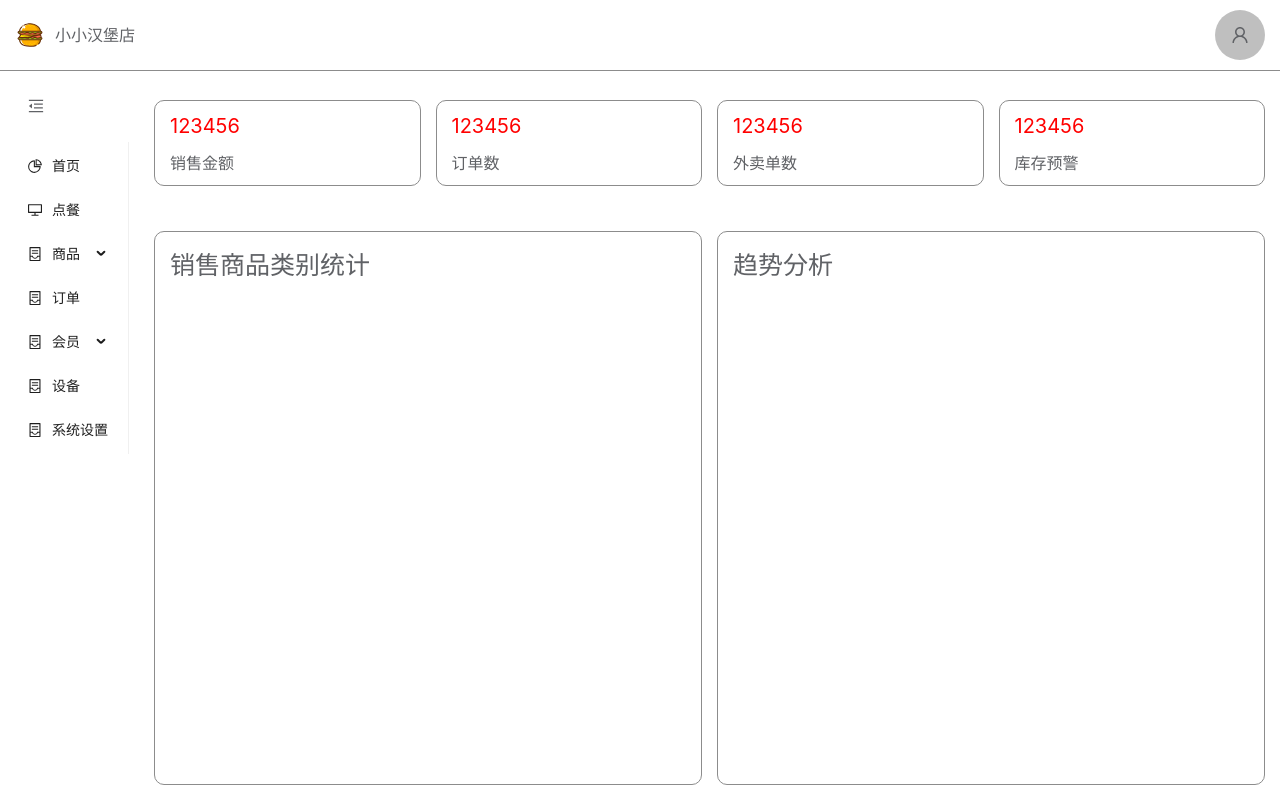
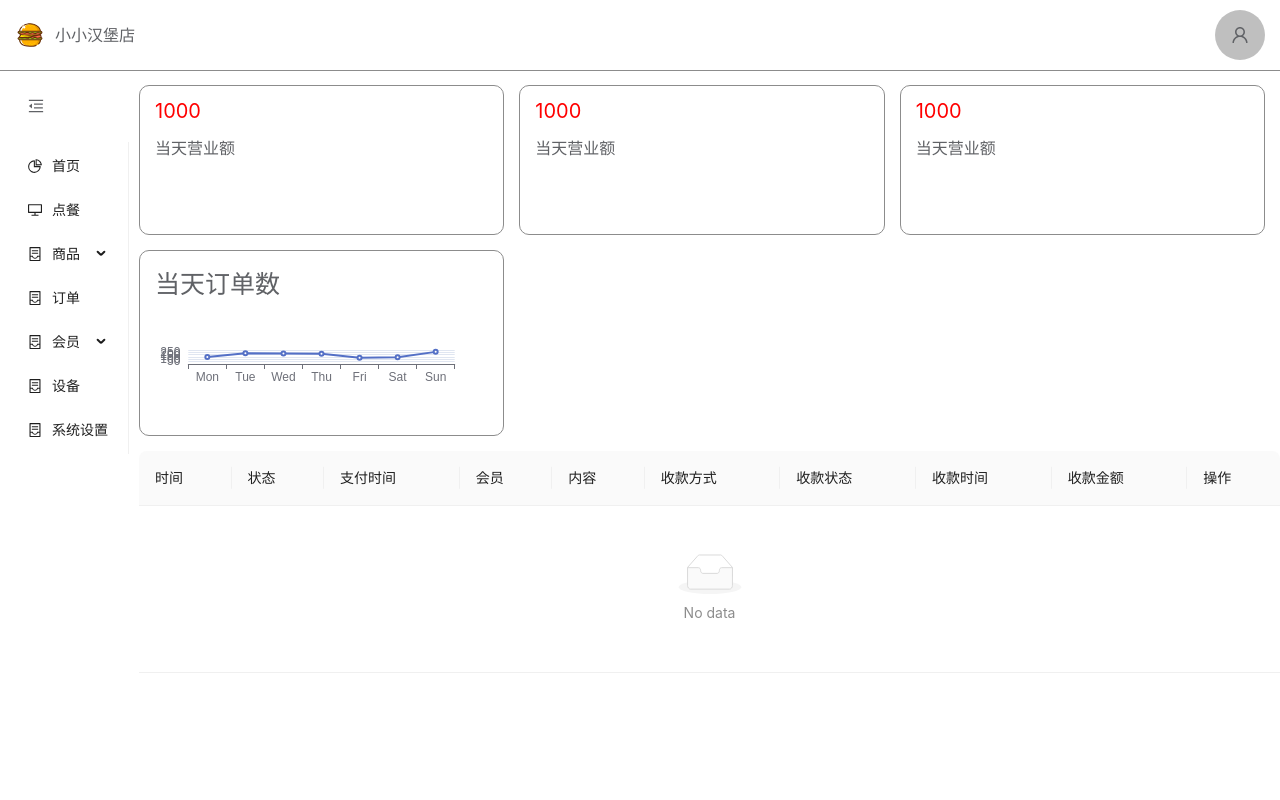
Before and after one commit to ZhangNoName/SunErp, a React (Vite) app in the folder packages/web/: page /record in a window 1280 px wide. Before the commit this address led to /home. Built offline with nearby package versions, Linux system fonts and the light colour scheme.

Commit message:
feat:初步开发图表卡片

```diff
--- a/packages/web/package.json
+++ b/packages/web/package.json
@@ -14,6 +14,7 @@
     "@ant-design/icons": "^5.5.1",
     "ahooks": "^3.8.1",
     "antd": "^5.21.2",
+    "echarts": "^5.5.1",
     "react": "^18.3.1",
     "react-dom": "^18.3.1",
     "react-router-dom": "^6.26.2"
--- a/packages/web/src/App.tsx
+++ b/packages/web/src/App.tsx
@@ -15,6 +15,7 @@ import DevicePage from "./pages/device/devicePage";
 import PromotPage from "./pages/item/promot/promotPage";
 import ComboPage from "./pages/item/combo/comboPage";
 import PricePage from "./pages/item/pirce/pricePage";
+import RecordPage from "./pages/record/recordPage";
 function App() {
   const layoutDom = (
     <>
@@ -31,6 +32,7 @@ function App() {
               <Route path="/item/price" element={<PricePage />} />
               <Route path="/item/combo" element={<ComboPage />} />
               <Route path="/item/promot" element={<PromotPage />} />
+              <Route path="/record" element={<RecordPage />} />
 
               <Route path="/deviceConfig" element={<DevicePage />} />
               <Route path="/systemConfig" element={<SettingPage />} />
--- a/packages/web/src/components/chartCard/chartCard.css
+++ b/packages/web/src/components/chartCard/chartCard.css
@@ -2,8 +2,15 @@
   border: 1px solid var(--border-color);
   border-radius: 1rem;
   padding: 1.5rem;
-  .title {
+  display: flex;
+  flex-direction: column;
+  justify-content: flex-start;
+  align-items: stretch;
+  .chart-card-title {
     font-size: 2.5rem;
     font-weight: 700;
   }
+  .chart-card-chart {
+    flex: 1;
+  }
 }
--- /dev/null
+++ b/packages/web/src/components/chartCard/chartCard.data.ts
@@ -0,0 +1,47 @@
+import {
+  // 系列类型的定义后缀都为 SeriesOption
+  BarSeriesOption,
+  EChartsOption,
+} from "echarts";
+export const DefaultBarOption: BarSeriesOption = {};
+export const DefaultTileOption: EChartsOption["title"] = {
+  show: false,
+};
+export const DefaultChartOptions: EChartsOption = {
+  title: DefaultTileOption,
+  xAxis: {
+    type: "category",
+    data: ["Mon", "Tue", "Wed", "Thu", "Fri", "Sat", "Sun"],
+  },
+  yAxis: {
+    type: "value",
+  },
+  series: [
+    {
+      data: [150, 230, 224, 218, 135, 147, 260],
+      type: "line",
+    },
+  ],
+};
+export const chartData = {
+  // 折线图数据
+  line: {
+    xAxis: ["1月", "2月", "3月", "4月", "5月", "6月", "7月"],
+    series: [
+      {
+        name: "订单数",
+        data: [12, 34, 56, 78, 90, 34, 12],
+      },
+    ],
+  },
+  // 柱状图数据
+  bar: {
+    xAxis: ["1月", "2月", "3月", "4月", "5月", "6月", "7月"],
+    series: [
+      {
+        name: "订单数",
+        data: [12, 34, 56, 78],
+      },
+    ],
+  },
+};
--- a/packages/web/src/components/chartCard/chartCard.tsx
+++ b/packages/web/src/components/chartCard/chartCard.tsx
@@ -1,15 +1,33 @@
-import { FC, useState } from "react";
+import { FC, useEffect, useRef, useState } from "react";
 import "./chartCard.css";
-
+import * as echarts from "echarts";
+import { DefaultChartOptions } from "./chartCard.data";
 interface ChartCardProps {
   title: string;
+  data: any;
+  options?: any;
 }
 
-export const ChartCard: FC<ChartCardProps> = ({ title }) => {
+export const ChartCard: FC<ChartCardProps> = ({ title, data, options }) => {
+  const chartRef = useRef<HTMLDivElement>(null);
+  const [chartData, setChartData] = useState<any>(null);
+  useEffect(() => {
+    if (chartRef.current) {
+      const chartInstance = echarts.init(chartRef.current);
+
+      const option: echarts.EChartsOption = DefaultChartOptions;
+
+      chartInstance.setOption(option);
+
+      return () => {
+        chartInstance.dispose();
+      };
+    }
+  }, [data]);
   return (
     <div className="chart-card-container">
-      <div className="title">{title}</div>
-      <div className="chart"></div>
+      <div className="chart-card-title">{title}</div>
+      <div ref={chartRef} className="chart-card-chart"></div>
     </div>
   );
 };
--- a/packages/web/src/layout/side/side.tsx
+++ b/packages/web/src/layout/side/side.tsx
@@ -52,6 +52,7 @@ export const SideMenu: FC<SideMenuProps> = ({}) => {
       key: "sale",
       icon: <ContainerOutlined />,
       label: "订单",
+      onClick: () => navigate("/record"),
     },
     {
       key: "vip",
--- a/packages/web/src/pages/record/recordPage.css
+++ b/packages/web/src/pages/record/recordPage.css
@@ -0,0 +1,29 @@
+.record-page-container {
+  width: 100%;
+  height: 100%;
+  display: grid;
+  grid-template-columns: auto;
+  grid-template-rows: 1fr 1fr;
+  gap: 1.5rem;
+  .chart {
+    display: grid;
+    grid-template-columns: repeat(3, 1fr);
+    grid-template-rows: 15rem 1fr;
+    gap: 1.5rem;
+    padding-right: 1.5rem;
+  }
+  .content {
+    flex: 1;
+    display: flex;
+    justify-content: stretch;
+    align-items: stretch;
+    .ant-table-wrapper {
+      flex: 1;
+      .action-group {
+        display: flex;
+        justify-content: flex-start;
+        gap: 1rem;
+      }
+    }
+  }
+}
--- a/packages/web/src/pages/record/recordPage.tsx
+++ b/packages/web/src/pages/record/recordPage.tsx
@@ -1,10 +1,51 @@
 import { FC, useState } from "react";
 import "./recordPage.css";
+import { Button, Input, Table, TableColumnsType } from "antd";
+import { PromotTypes, RecordTableColumnTypes } from "@/type";
+import { ChartCard, DataCard } from "@/components";
 
 interface RecordPageProps {}
 
 export const RecordPage: FC<RecordPageProps> = ({}) => {
-  return <div className="record-page-container">订单记录</div>;
+  const columns: TableColumnsType<RecordTableColumnTypes> = [
+    { title: "时间", dataIndex: "time", key: "time", fixed: "left" },
+    { title: "状态", dataIndex: "state", key: "state" },
+    { title: "支付时间", dataIndex: "payTime", key: "payTime" },
+    { title: "会员", dataIndex: "vip", key: "vip" },
+    { title: "内容", dataIndex: "item", key: "item" },
+    { title: "收款方式", dataIndex: "payMethod", key: "payMethod" },
+    { title: "收款状态", dataIndex: "payState", key: "payState" },
+    { title: "收款时间", dataIndex: "payTime", key: "payTime" },
+    { title: "收款金额", dataIndex: "payMoney", key: "payMoney" },
+    {
+      title: "操作",
+      dataIndex: "",
+      key: "x",
+      fixed: "right",
+      render: (text, record, index) => (
+        <div className="action-group">
+          <a onClick={() => openDeatil(record)}>查看</a>
+        </div>
+      ),
+    },
+  ];
+  const openDeatil = (record: RecordTableColumnTypes) => {};
+  return (
+    <div className="record-page-container">
+      <div className="chart">
+        <DataCard title="当天营业额" data={1000} />
+        <DataCard title="当天营业额" data={1000} />
+        <DataCard title="当天营业额" data={1000} />
+        <ChartCard title={"当天订单数"} data={[]} />
+      </div>
+      <div className="content">
+        <Table<RecordTableColumnTypes>
+          columns={columns}
+          dataSource={[]}
+        ></Table>
+      </div>
+    </div>
+  );
 };
 
 export default RecordPage;
```
Also changed, not shown: packages/web/src/type.ts (+13 -0 lines), 1 other file (tests, documents, lock files or other folders).
